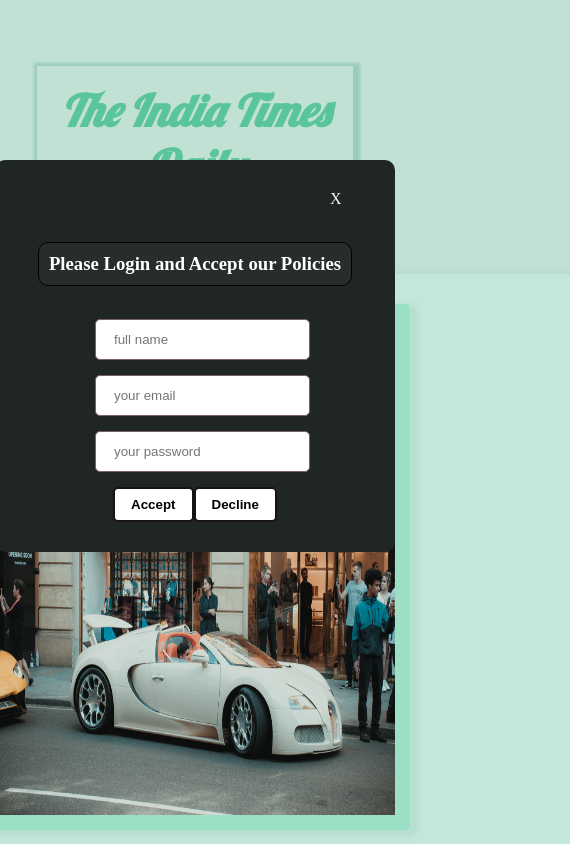
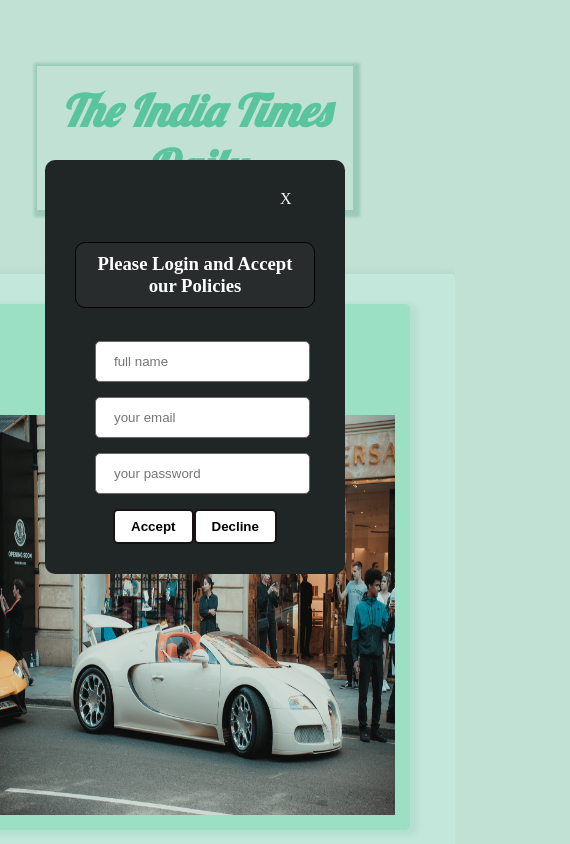
Before and after one commit to poojadby872/Cookie-Consent-Page, a plain HTML site: page index.html in a window 390 px wide. Shown: the top 844 px of the page, 570 px wide, since content can reach past the window. Drawn offline with Linux system fonts and the light colour scheme; a web font is replaced by a local one.

Commit message:
added media query

```diff
--- a/index.css
+++ b/index.css
@@ -103,8 +103,8 @@ article{
 
 }
 .container{
-    max-width: 400px;
-    min-width: 400px;
+    /* max-width: 400px;
+    min-width: 400px; */
     display: none;
     position: fixed;
     top:160px;
@@ -228,9 +228,10 @@ button{
 
 }
 
-@media (min-width: 480px) and (max-width:640px){
+@media (max-width:640px){
     body{
         display:flex;
+        max-width: none;
 
 
     }
```
